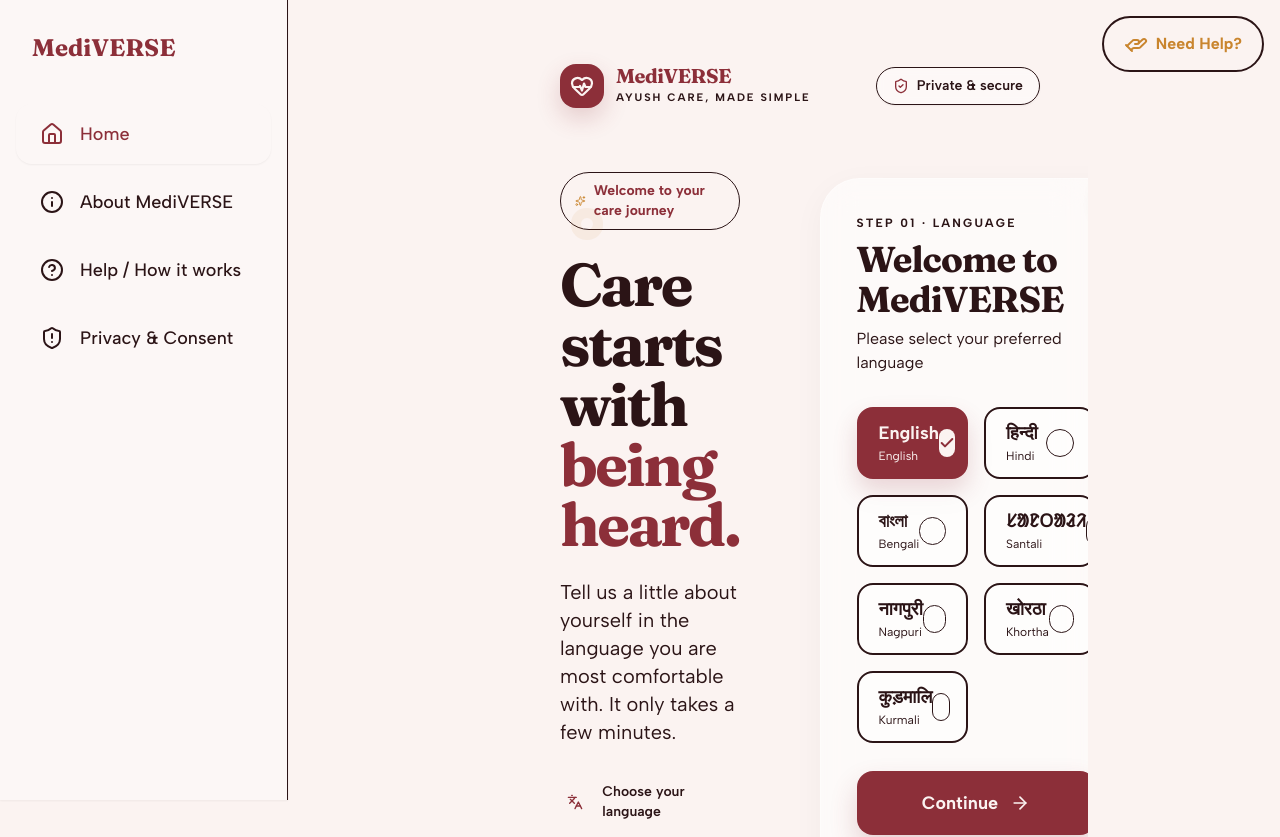
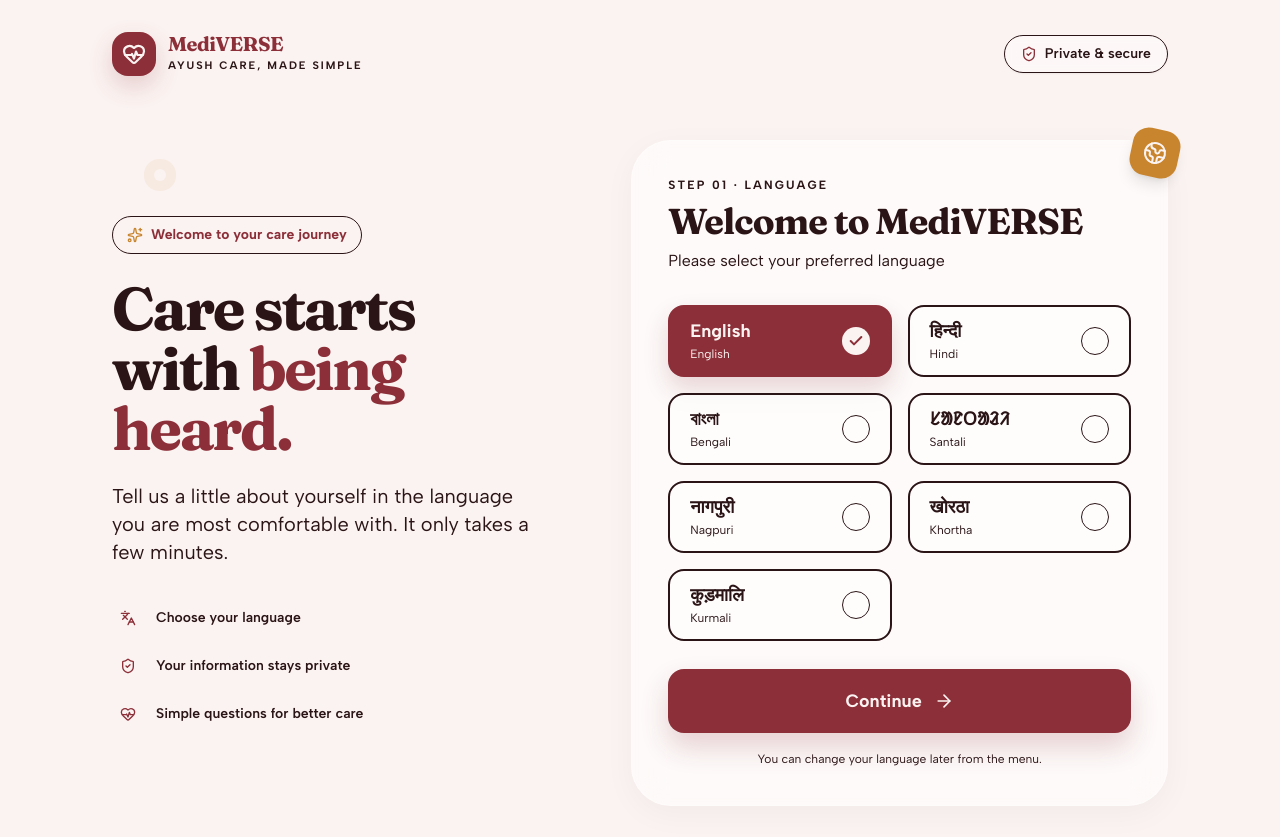
Before and after one commit to snowdencubes/MediVERSE, a Next.js app: page /patient in a window 1280 px wide. Shown: the top 837 px of the page. Built offline with nearby package versions, Linux system fonts and the light colour scheme.

Commit message:
fix(frontend): unwrap welcome page from layout padding to fix design

```diff
--- a/src/app/patient/layout.tsx
+++ b/src/app/patient/layout.tsx
@@ -25,12 +25,17 @@
     return { label: "Add", show: false };
   };
 
-  const isGlassScreen = pathname === "/patient" || pathname === "/patient/consent";
+  const isGlassScreen = pathname === "/patient/consent";
   const bgClass = isGlassScreen
     ? "min-h-screen bg-gradient-to-br from-paper via-paper to-gold/20 text-[var(--ink)] font-sans antialiased relative"
     : "min-h-screen bg-surface text-[var(--ink)] font-sans antialiased relative";
 
   const fab = getFabAction();
+
+  // The Welcome page is fully self-contained and shouldn't be boxed in by the navigation layout.
+  if (pathname === "/patient") {
+    return <>{children}</>;
+  }
 
   // Padding adjusts based on navigation mode:
   // Kiosk: Top-bar (pt-24)
```
